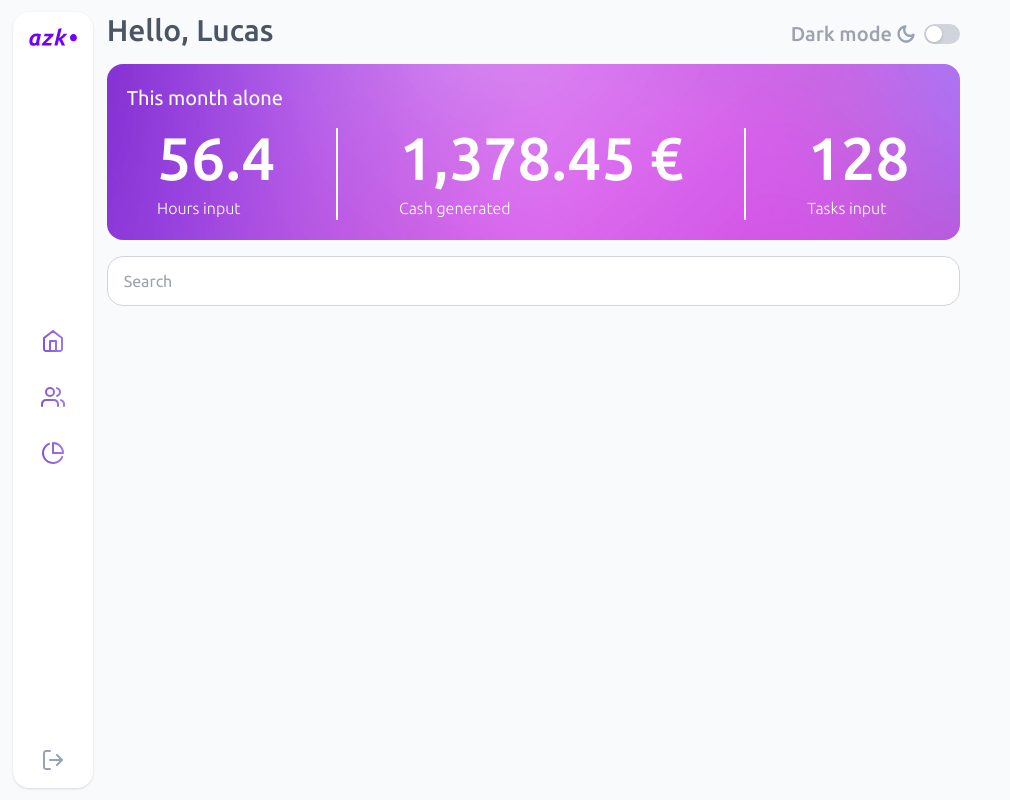
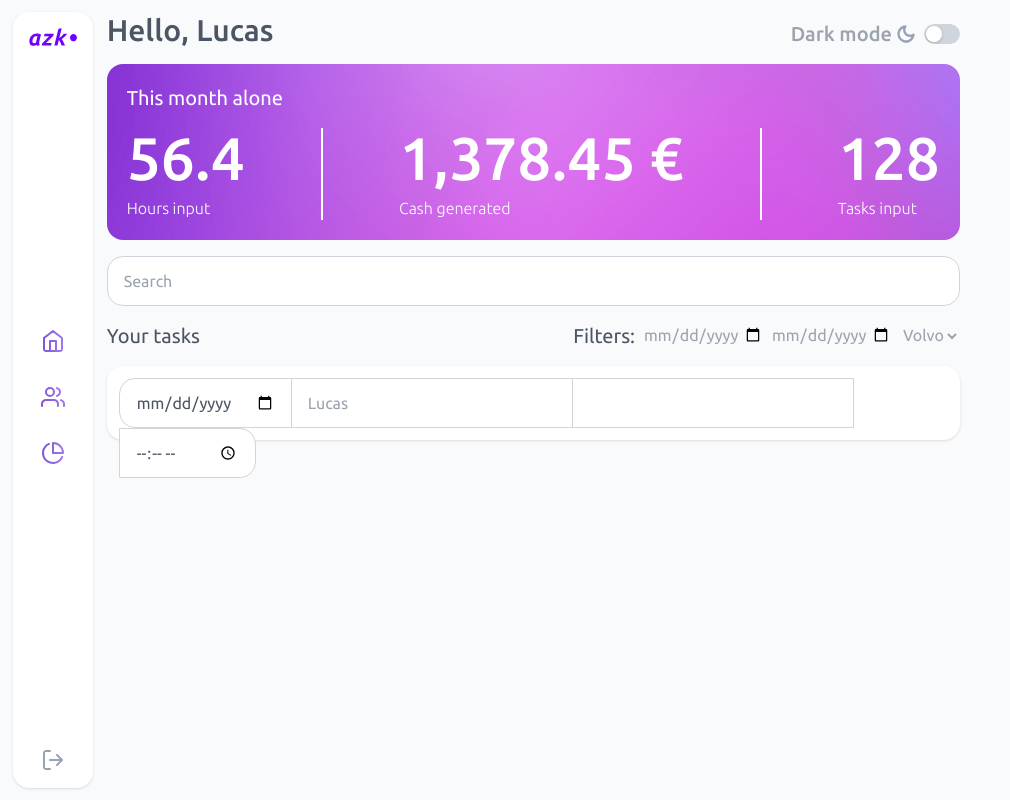
Before and after one commit to lucas-bids/azk-2, a React (Create React App) app: page /dashboard in a window 1280 px wide. Shown: the whole page, without its empty margins (0-1010 px from the left). Built offline with nearby package versions, Linux system fonts and the light colour scheme.

Commit message:
Dashboard filter and white card initiated

```diff
--- a/src/components/CardDark.js
+++ b/src/components/CardDark.js
@@ -6,8 +6,10 @@ const CardDark = (props) => {
       }
        ${props.backgroundType == "purple" ? "bg-purple-500" : ""}
       `}
-    >
+    ><div className="">
+
       {props.children}
+    </div>
     </div>
   );
 };
--- a/src/components/Dashboard.js
+++ b/src/components/Dashboard.js
@@ -9,10 +9,11 @@ const Dashboard = () => {
       <MenuBar />
       <main className=" w-2/3">
         <Header />
+
         <section className="w-full mt-4">
           <CardDark backgroundType="liquid">
             <h2>This month alone</h2>
-            <div className="flex mt-4 justify-around">
+            <div className="flex mt-4 justify-between">
               <div>
                 <p className=" text-6xl font-medium">56.4</p>
                 <p className="mt-2">Hours input</p>
@@ -29,7 +30,39 @@ const Dashboard = () => {
               </div>
             </div>
           </CardDark>
+        </section>
+
+        <section>
           <SearchBar />
+
+          <div className="flex justify-between mt-4">
+            <h2>Your tasks</h2>
+
+            <div className="flex">
+              <h2 className="mr-2">Filters:</h2>
+              <form className="text-gray-400" action="">
+                <input type="date" className=" bg-gray-50 w-[120px] mr-2" />
+                <input type="date" className=" bg-gray-50 w-[120px] mr-2" />
+                <select id="cars" name="cars" className="bg-gray-50">
+                  <option value="volvo">Volvo</option>
+                  <option value="saab">Saab</option>
+                  <option value="fiat">Fiat</option>
+                  <option value="audi">Audi</option>
+                </select>
+              </form>
+            </div>
+          </div>
+        </section>
+
+        <section>
+          <div className="bg-white rounded-2xl shadow p-3 mt-4">
+            <form action="" className="h-[50px]">
+              <input type="date" className="h-full rounded-l-2xl border border-gray-300 px-4" />
+              <input type="text" className="h-full border-y border-gray-300 px-4" placeholder="Lucas"/>
+              <input type="text" className="h-full border border-gray-300 px-4" />
+              <input type="time" className="h-full rounded-r-2xl border border-gray-300 px-4" />
+            </form>
+          </div>
         </section>
       </main>
     </div>
```
